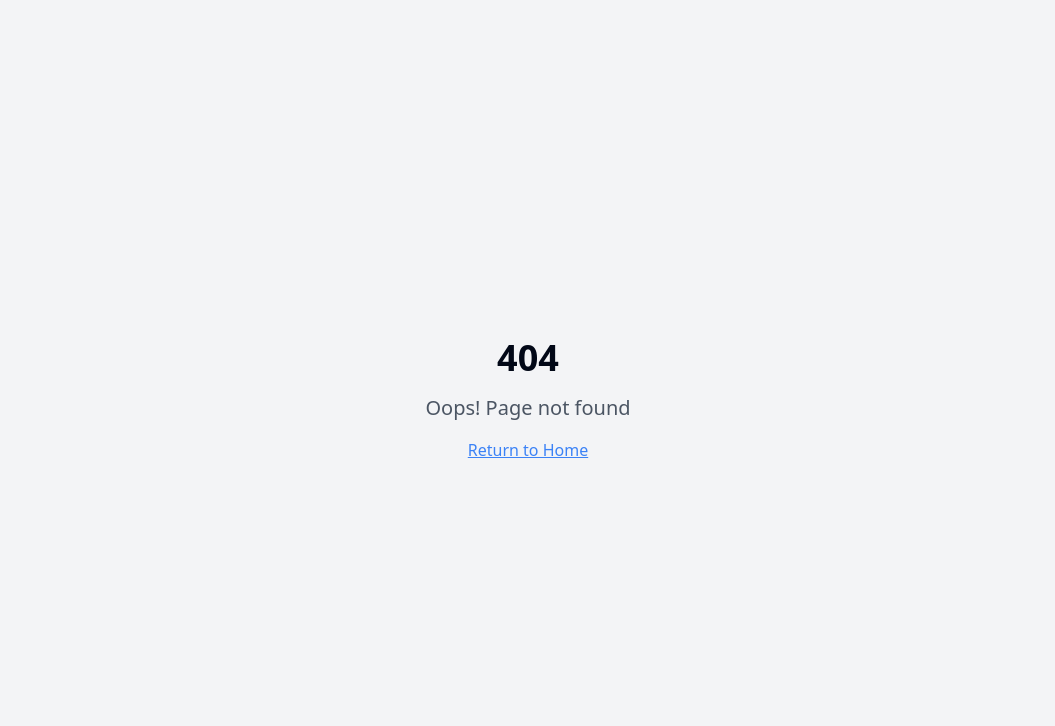
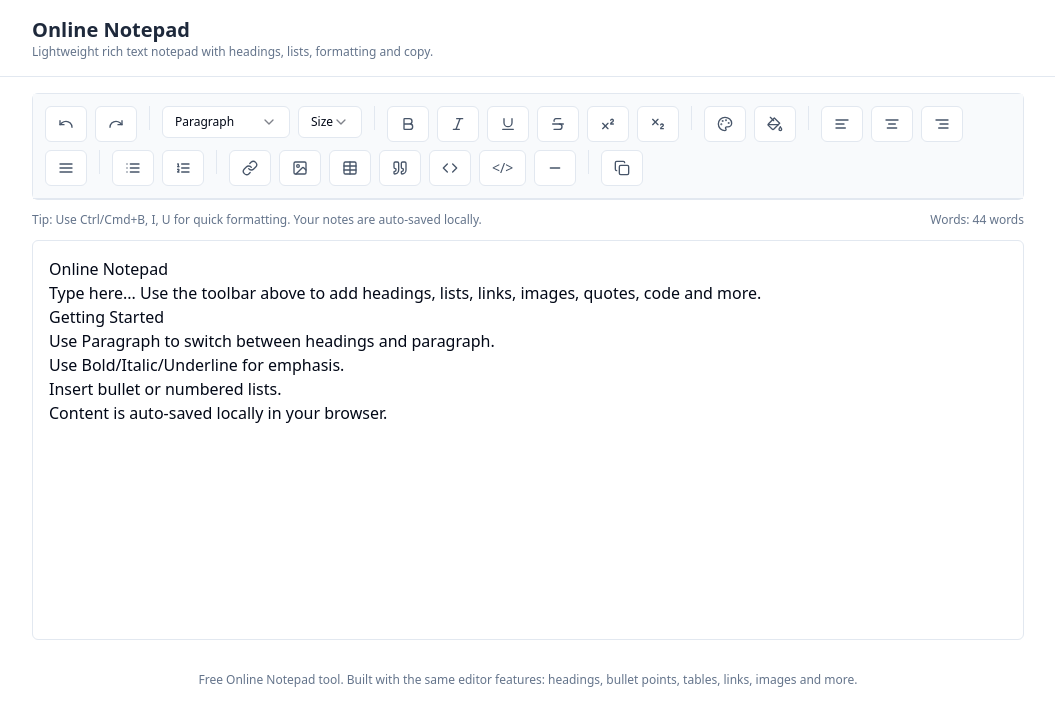
Before and after one commit to mhamzahashim/livehtmleditor, a React (Vite) app: page /notepad in a window 1280 px wide. Before the commit this address had no page. Shown: the top 726 px of the page, without its empty margins (112-1167 px from the left). Built offline with nearby package versions, Linux system fonts and the light colour scheme.

Commit message:
Create separate notepad tool page
Create a new, separate page for an online notepad tool. This page will include all the features of the current editor, such as support for bullet points, headings, and other formatting options.

```diff
--- a/src/App.tsx
+++ b/src/App.tsx
@@ -5,6 +5,7 @@ import { QueryClient, QueryClientProvider } from "@tanstack/react-query";
 import { BrowserRouter, Routes, Route } from "react-router-dom";
 import Index from "./pages/Index";
 import ComponentLibrary from "./pages/ComponentLibrary";
+import Notepad from "./pages/Notepad";
 import NotFound from "./pages/NotFound";
 
 const queryClient = new QueryClient();
@@ -18,6 +19,7 @@ const App = () => (
         <Routes>
           <Route path="/" element={<Index />} />
           <Route path="/components" element={<ComponentLibrary />} />
+          <Route path="/notepad" element={<Notepad />} />
           {/* ADD ALL CUSTOM ROUTES ABOVE THE CATCH-ALL "*" ROUTE */}
           <Route path="*" element={<NotFound />} />
         </Routes>
--- a/src/components/editor/EditorHeader.tsx
+++ b/src/components/editor/EditorHeader.tsx
@@ -116,6 +116,15 @@ const EditorHeader = ({
               Components
             </Button>
 
+            <Button
+              onClick={() => window.open('/notepad', '_blank')}
+              variant="outline"
+              size="sm"
+            >
+              <Layout className="w-4 h-4 mr-2" />
+              Notepad
+            </Button>
+
             <Button onClick={onRefresh} variant="outline" size="sm">
               <Play className="w-4 h-4 mr-2" />
               Refresh
--- /dev/null
+++ b/src/pages/Notepad.tsx
@@ -0,0 +1,163 @@
+import { useEffect, useMemo, useRef, useState } from "react";
+import EditorToolbar from "@/components/EditorToolbar";
+import WordCountDisplay from "@/components/WordCountDisplay";
+
+const defaultContent = `
+  <h1>Online Notepad</h1>
+  <p>Type here... Use the toolbar above to add headings, lists, links, images, quotes, code and more.</p>
+  <h2>Getting Started</h2>
+  <ul>
+    <li>Use Paragraph to switch between headings and paragraph.</li>
+    <li>Use Bold/Italic/Underline for emphasis.</li>
+    <li>Insert bullet or numbered lists.</li>
+  </ul>
+  <p>Content is auto-saved locally in your browser.</p>
+`;
+
+const Notepad = () => {
+  const editorRef = useRef<HTMLDivElement>(null);
+  const [html, setHtml] = useState<string>(defaultContent);
+  const [selectedText, setSelectedText] = useState<string>("");
+
+  // SEO: title, meta description, canonical
+  useEffect(() => {
+    document.title = "Online Notepad – Rich Text Editor";
+
+    const desc = "Free online notepad with headings, bullet lists, formatting and copy features.";
+    let meta = document.querySelector('meta[name="description"]');
+    if (!meta) {
+      meta = document.createElement("meta");
+      meta.setAttribute("name", "description");
+      document.head.appendChild(meta);
+    }
+    meta.setAttribute("content", desc);
+
+    let canonical = document.querySelector('link[rel="canonical"]') as HTMLLinkElement | null;
+    if (!canonical) {
+      canonical = document.createElement("link");
+      canonical.rel = "canonical";
+      document.head.appendChild(canonical);
+    }
+    canonical.href = `${window.location.origin}/notepad`;
+  }, []);
+
+  // Load/save to localStorage
+  useEffect(() => {
+    const saved = localStorage.getItem("notepadContent");
+    if (saved) setHtml(saved);
+  }, []);
+
+  useEffect(() => {
+    localStorage.setItem("notepadContent", html);
+  }, [html]);
+
+  const updateSelectedFromWindow = () => {
+    const sel = window.getSelection();
+    const root = editorRef.current;
+    if (!sel || !root) {
+      setSelectedText("");
+      return;
+    }
+    if (sel.rangeCount === 0) {
+      setSelectedText("");
+      return;
+    }
+    const anchor = sel.anchorNode;
+    if (anchor && root.contains(anchor)) {
+      setSelectedText(sel.toString());
+    } else {
+      setSelectedText("");
+    }
+  };
+
+  const onInsertCode = (code: string) => {
+    const root = editorRef.current;
+    if (!root) return;
+    root.focus();
+    // Insert HTML at caret using execCommand (works well for contentEditable)
+    document.execCommand("insertHTML", false, code);
+    // Update state with new HTML
+    setHtml(root.innerHTML);
+  };
+
+  const onCopyContent = async () => {
+    const root = editorRef.current;
+    if (!root) return;
+    try {
+      // Try to copy HTML source
+      await navigator.clipboard.writeText(root.innerHTML);
+    } catch (e) {
+      // Fallback to selection
+      document.getSelection()?.selectAllChildren(root);
+      document.execCommand("copy");
+    }
+  };
+
+  const handleInput = () => {
+    const root = editorRef.current;
+    if (!root) return;
+    setHtml(root.innerHTML);
+  };
+
+  // Keep editor DOM in sync when html state changes from external events (import/reset)
+  useEffect(() => {
+    const root = editorRef.current;
+    if (!root) return;
+    if (root.innerHTML !== html) {
+      root.innerHTML = html;
+    }
+  }, [html]);
+
+  const wordCountContent = useMemo(() => html, [html]);
+
+  return (
+    <div>
+      {/* Semantic layout */}
+      <header className="bg-white/80 backdrop-blur border-b border-slate-200">
+        <div className="max-w-5xl mx-auto px-4 py-4">
+          <h1 className="text-xl font-semibold text-slate-800">Online Notepad</h1>
+          <p className="text-xs text-slate-500">Lightweight rich text notepad with headings, lists, formatting and copy.</p>
+        </div>
+      </header>
+
+      <main className="max-w-5xl mx-auto px-4">
+        {/* Toolbar */}
+        <section aria-label="Notepad toolbar" className="mt-4 rounded-md border border-slate-200 bg-slate-50">
+          <EditorToolbar onInsertCode={onInsertCode} selectedText={selectedText} onCopyContent={onCopyContent} />
+        </section>
+
+        {/* Info bar */}
+        <aside className="flex items-center justify-between mt-3 text-xs text-slate-500">
+          <div>
+            Tip: Use Ctrl/Cmd+B, I, U for quick formatting. Your notes are auto-saved locally.
+          </div>
+          <WordCountDisplay htmlContent={wordCountContent} />
+        </aside>
+
+        {/* Editor */}
+        <section className="mt-3">
+          <div
+            ref={editorRef}
+            role="textbox"
+            aria-label="Online notepad editor"
+            contentEditable
+            suppressContentEditableWarning
+            onInput={handleInput}
+            onKeyUp={updateSelectedFromWindow}
+            onMouseUp={updateSelectedFromWindow}
+            className="min-h-[50vh] rounded-md border border-slate-200 bg-white p-4 focus:outline-none focus:ring-2 focus:ring-ring"
+            dangerouslySetInnerHTML={{ __html: html }}
+          />
+        </section>
+      </main>
+
+      <footer className="max-w-5xl mx-auto px-4 py-8 text-center text-xs text-slate-500">
+        <p>
+          Free Online Notepad tool. Built with the same editor features: headings, bullet points, tables, links, images and more.
+        </p>
+      </footer>
+    </div>
+  );
+};
+
+export default Notepad;
```
